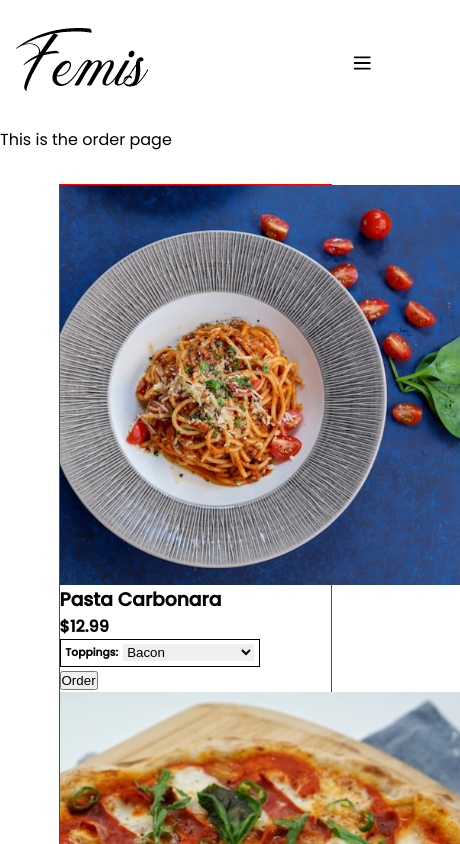
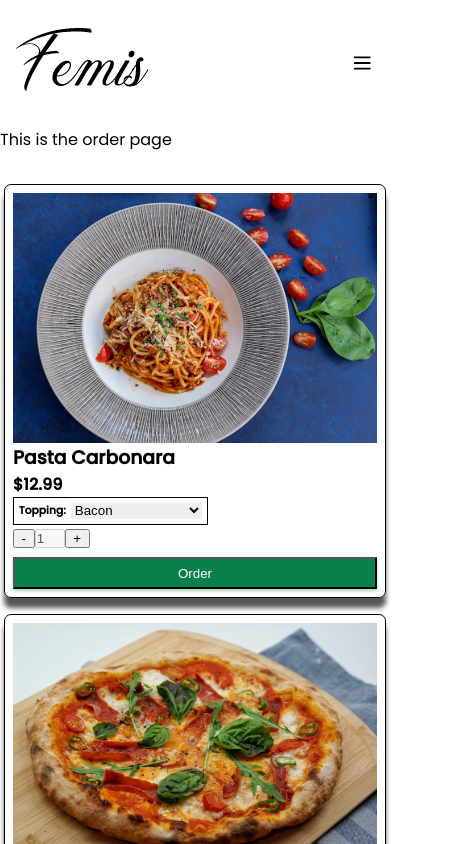
Before and after one commit to femiopebiyi/restaurant-site, a React (Vite) app: page /orders in a window 390 px wide. Shown: the top 844 px of the page, 460 px wide, since content can reach past the window. Built offline with nearby package versions, Linux system fonts and the light colour scheme; the HTML template or start-up script is replaced by a standard one; a web font is replaced by a local one.

Commit message:
order page css and count state

```diff
--- a/src/App.css
+++ b/src/App.css
@@ -388,13 +388,13 @@ header{
     display: flex;
     justify-content: space-between;
     flex-wrap: wrap;
-    width: 70%;
+    width: 90%;
     margin: 2em auto 0 auto;
 }
 
 .order-con .order-img{
-    width: 400px;
-    height: 400px;
+    width: 250px;
+    height: 250px;
 }
 
 .order-img img{
@@ -403,6 +403,28 @@ header{
     object-fit: cover;
 }
 
+.item{
+    border: 0.5px solid black;
+    flex-grow: 1;
+    margin-bottom: 1em;
+    padding: .5em;
+    border-radius: 7px;
+    box-shadow: 0px 10px 5px 0px rgba(0, 0, 0, 0.66);
+        -webkit-box-shadow: 0px 10px 5px 0px rgba(0, 0, 0, 0.66);
+        -moz-box-shadow: 0px 10px 5px 0px rgba(0, 0, 0, 0.66);
+
+}
+.change button{
+    padding: 0 .5em;
+}
+.order-btn{
+    width: 100%;
+    padding: .5em;
+    background-color: rgb(9, 128, 76);
+        box-shadow: rgb(19 170 82 / 40%) 0px 2px 3px;
+        color: rgb(255, 255, 255);
+        margin-top: .5em;
+}
 @media screen and (max-width: 675px) {
 
     header{
@@ -548,4 +570,23 @@ header{
         width: 98%;
         margin: 2em auto 1em auto;
     }
+
+    .order-con{
+        width: 100%;
+        justify-content: center;
+    }
+
+    .item-con{
+        width: 100%;
+    }
+    .item{
+        width: 98%;
+        margin-left: auto;
+        margin-right: auto;
+
+    }
+        .order-con .order-img {
+            width: 100%;
+            height: 250px;
+        }
 }
--- a/src/menuItem.ts
+++ b/src/menuItem.ts
@@ -6,28 +6,28 @@ import salad from "./assets/images/salad.jpg"
 export const menuItems = [
     {
         name: 'Pasta Carbonara',
-        price: '$12.99',
+        price: 12.99,
         pictureUrl: pasta,
         id: 1,
         toppings: ['Bacon', 'Parmesan Cheese', 'Black Pepper', 'none']
     },
     {
         name: 'Margherita Pizza',
-        price: '$10.99',
+        price: 10.99,
         pictureUrl: pizza,
         id: 2,
         toppings: ['Tomatoes', 'Basil', 'Mozzarella', 'none']
     },
     {
         name: 'Grilled Salmon',
-        price: '$15.99',
+        price: 15.99,
         pictureUrl: salmon,
         id: 3,
         toppings: ['Lemon', 'Garlic Butter', 'Dill', 'none']
     },
     {
         name: 'Caesar Salad',
-        price: '$8.99',
+        price: 8.99,
         pictureUrl: salad,
         id: 4,
         toppings: ['Croutons', 'Parmesan Cheese', 'Caesar Dressing', 'none']
--- a/src/pages/Home/Home.tsx
+++ b/src/pages/Home/Home.tsx
@@ -13,7 +13,7 @@ const Home = () => {
         <div className="welcome">
           <h1>welcome to FEMI's</h1>
           <p>Comfort food at your doorstep</p>
-          <a href="#order" className="arrowDownCon"><ArrowDown size={50} color="white" className="arrowDown"/></a>
+          <a href="#menu" className="arrowDownCon"><ArrowDown size={50} color="white" className="arrowDown"/></a>
 
         </div>
       </div>
--- a/src/pages/Orders/Orders.tsx
+++ b/src/pages/Orders/Orders.tsx
@@ -12,7 +12,7 @@ return (
 <div id="orders">
     This is the order page
 
-    <div className="order-con" style={{border: "1px solid red"}}>
+    <div className="order-con">
         {menuItems.map((item, key)=>{
             return <SingleOrder item = {item} key={key}/>
         })}
--- a/src/pages/Orders/SingleOrder.tsx
+++ b/src/pages/Orders/SingleOrder.tsx
@@ -1,27 +1,43 @@
+import { useState } from "react";
 
 
 type SingleOrderProps = {
         name: string;
-        price:string;
+        price:number;
         pictureUrl: string;
         id: number;
         toppings: string[]
 }
 
 const SingleOrder = ({item}: {item: SingleOrderProps}) => {
+  const [quantity, setQuantity] = useState(1)
+
   return (
-    <div>
+    <div className="item-con">
         <div className="item">
             <div className="order-img"><img src={item.pictureUrl} alt="" /></div>
             <h3 className="item-name">{item.name}</h3>
-            <h4 className="item-price">{item.price}</h4>
+            <h4 className="item-price">${item.price * quantity}</h4>
             <div className="toppings" style={{display: "flex", alignItems: "center", border: "1px solid black", width: "fit-content", gap: "5px", padding: '.3em'}}>
-              <h6>Toppings:</h6>
+              <h6>Topping:</h6>
               <select name="" id="" style={{border: "none", outline: "none"}}>
               {item.toppings.map((topping)=>{
                 return <option value={topping}>{topping}</option>
               })}
             </select>
+            </div>
+            <div className="change">
+              <button onClick={()=>{
+                if(quantity <= 1){
+                return
+              } else{
+                setQuantity(prev=> prev - 1)
+              }
+              }}>-</button>
+              <input type="number" placeholder="quantity" value={quantity}  style={{width: "30px"}} disabled/>
+            <button onClick={()=>{
+                setQuantity(prev=> prev + 1)
+              }}>+</button>
             </div>
             <button className="order-btn">Order</button>
         </div>
```
